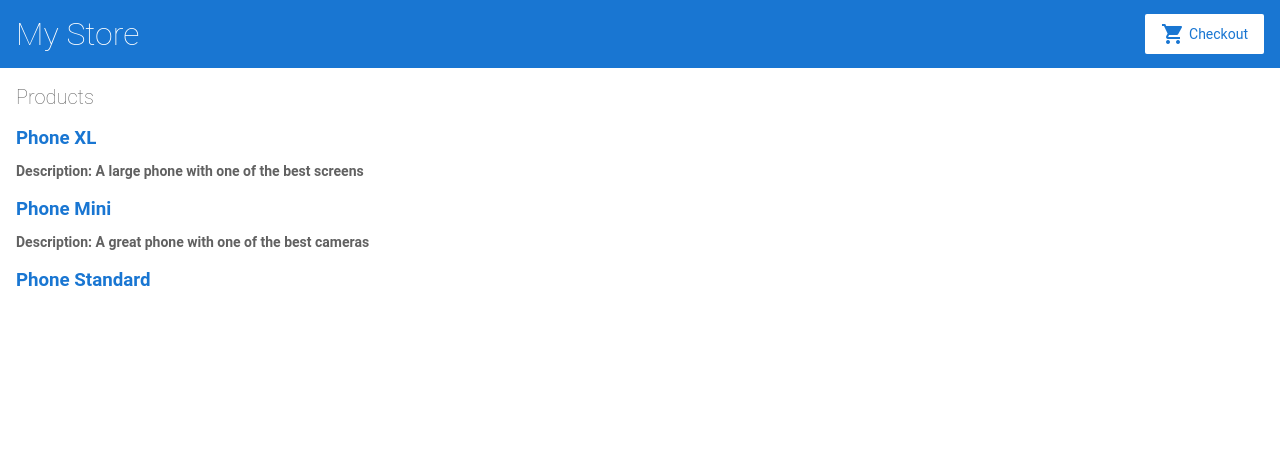
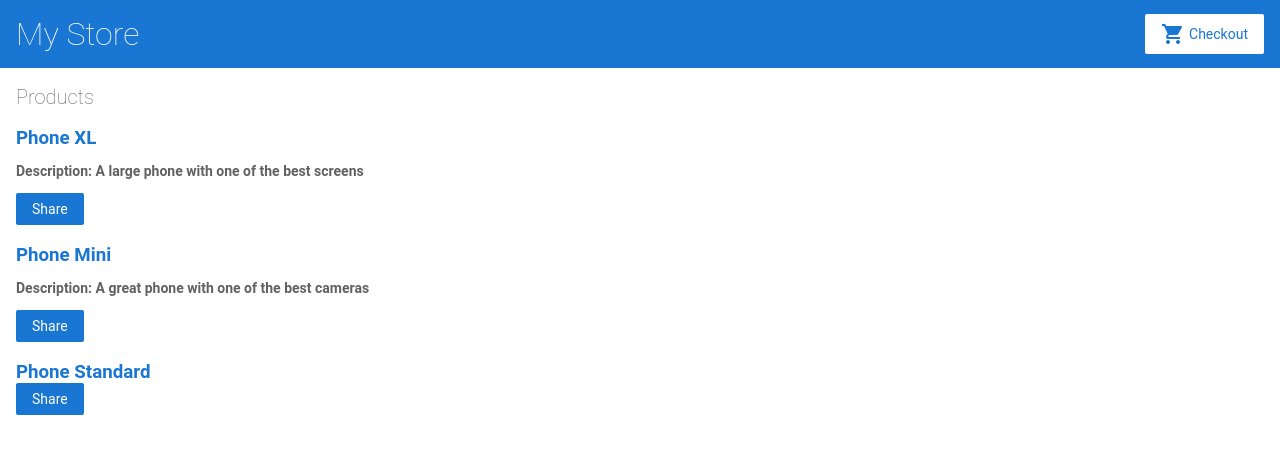
Before and after one commit to runyasak/angular-shopping-cart, an Angular app: page / in a window 1280 px wide. Shown: the top 454 px of the page. Built offline with nearby package versions, Linux system fonts and the light colour scheme.

Commit message:
feat: add share button

```diff
--- a/src/app/product-list/product-list.component.html
+++ b/src/app/product-list/product-list.component.html
@@ -2,12 +2,16 @@
 
 <div *ngFor="let product of products">
   <h3>
-    <a [title]="product.name + ' details'">
+    <a [title]="product.name + ' details'" [style]="{ display: 'block' }">
       {{ product.name }}
     </a>
 
     <p *ngIf="product.description">
       Description: {{ product.description }}
     </p>
+
+    <button (click)="share()">
+      Share
+    </button>
   </h3>
 </div>
```
